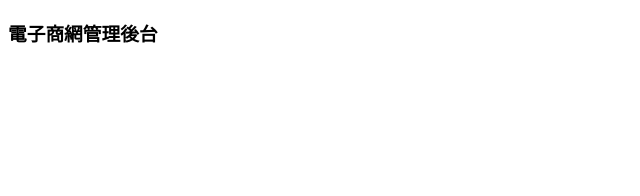
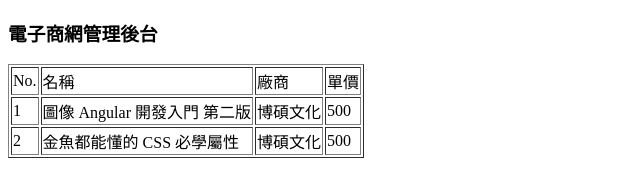
Before and after one commit to 14130185-dotcom/mcu-114-1-web-14130185, a plain HTML site: page src/index.html in a window 1280 px wide. Shown: the whole page, without its empty margins (0-640 px from the left). Drawn offline with Linux system fonts and the light colour scheme.

Commit message:
feat(html): 實作產品資料表格清單

```diff
--- a/src/index.html
+++ b/src/index.html
@@ -7,5 +7,25 @@
   </head>
   <body>
     <h3>電子商網管理後台</h3>
+    <table border="1">
+      <tr>
+        <td>No.</td>
+        <td>名稱</td>
+        <td>廠商</td>
+        <td>單價</td>
+      </tr>
+      <tr>
+        <td>1</td>
+        <td>圖像 Angular 開發入門 第二版</td>
+        <td>博碩文化</td>
+        <td>500</td>
+      </tr>
+      <tr>
+        <td>2</td>
+        <td>金魚都能懂的 CSS 必學屬性</td>
+        <td>博碩文化</td>
+        <td>500</td>
+      </tr>
+    </table>
   </body>
 </html>
```
